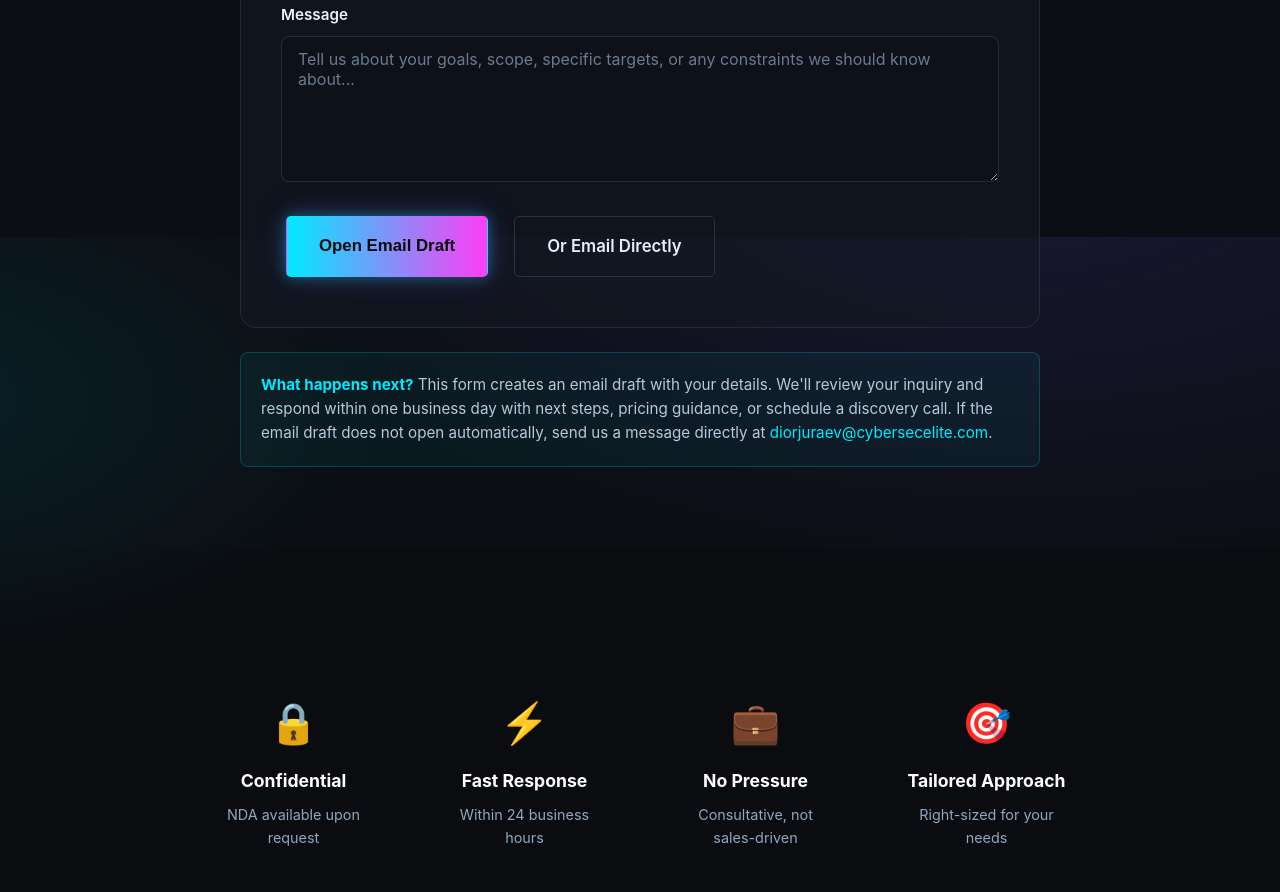
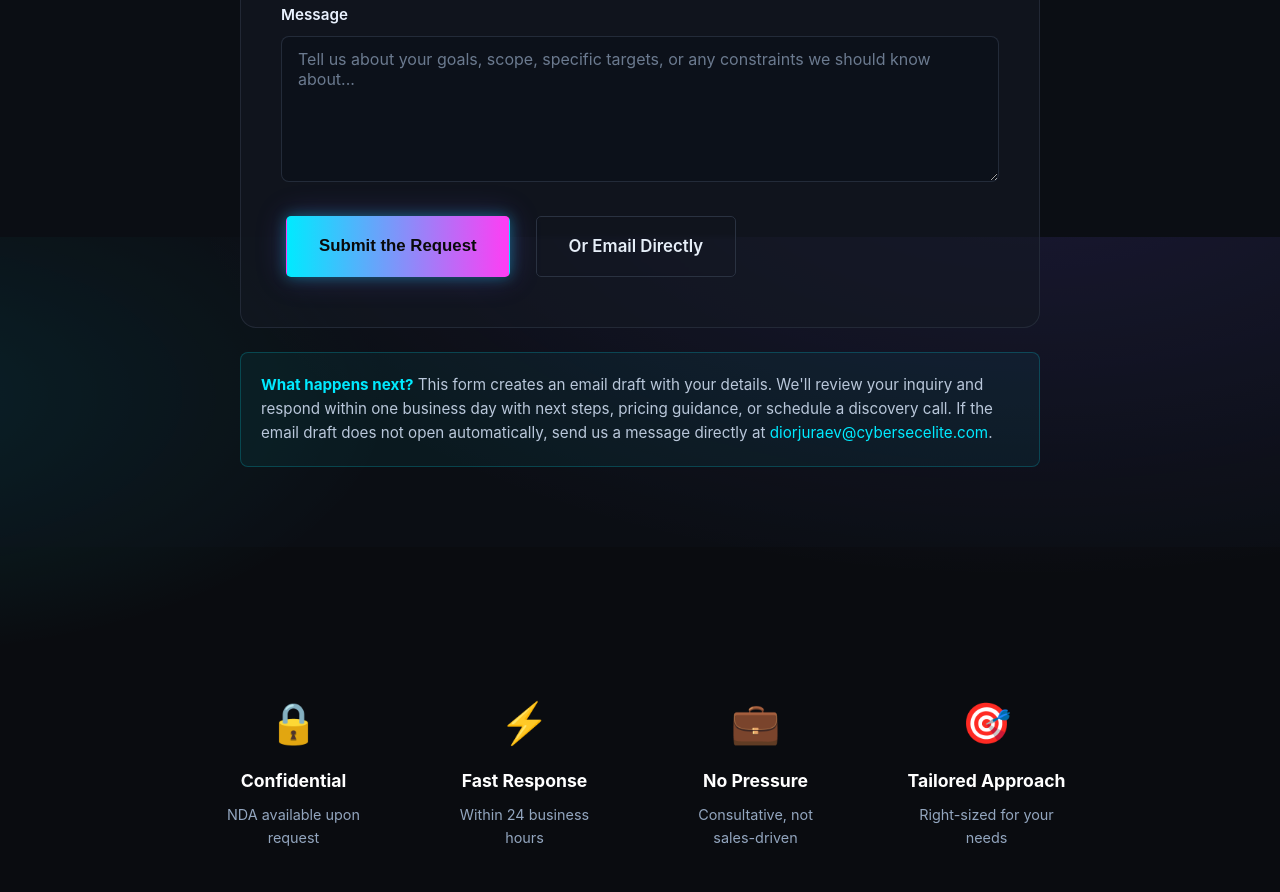
Before and after one commit to diorjuraev/cybersecelite.github.io, a plain HTML site: page contact.html in a window 1280 px wide. Shown: the part 2163-3055 px from the top of the page. Drawn offline with Linux system fonts and the light colour scheme.

Commit message:
fix: update contact form button text for clarity

```diff
--- a/contact.html
+++ b/contact.html
@@ -146,7 +146,7 @@
                         </div>
 
                         <div class="form-actions">
-                            <button type="submit" class="btn btn-primary btn-large" data-analytics="contact-form-submit">Open Email Draft</button>
+                            <button type="submit" class="btn btn-primary btn-large" data-analytics="contact-form-submit">Submit the Request</button>
                             <a class="btn btn-secondary btn-large" href="mailto:diorjuraev@cybersecelite.com?subject=Request%20For%20Consultation">Or Email Directly</a>
                         </div>
                     </form>
```
